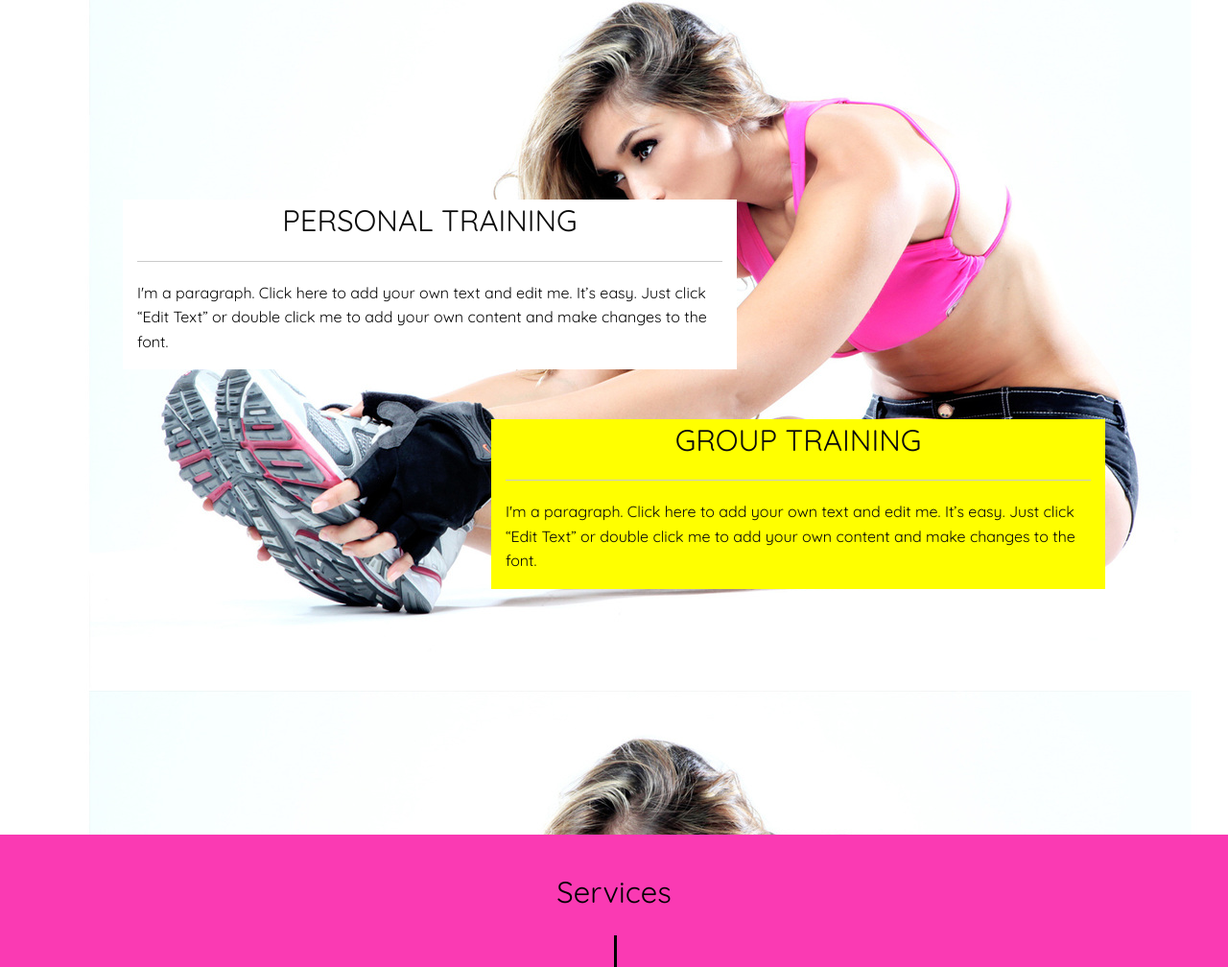
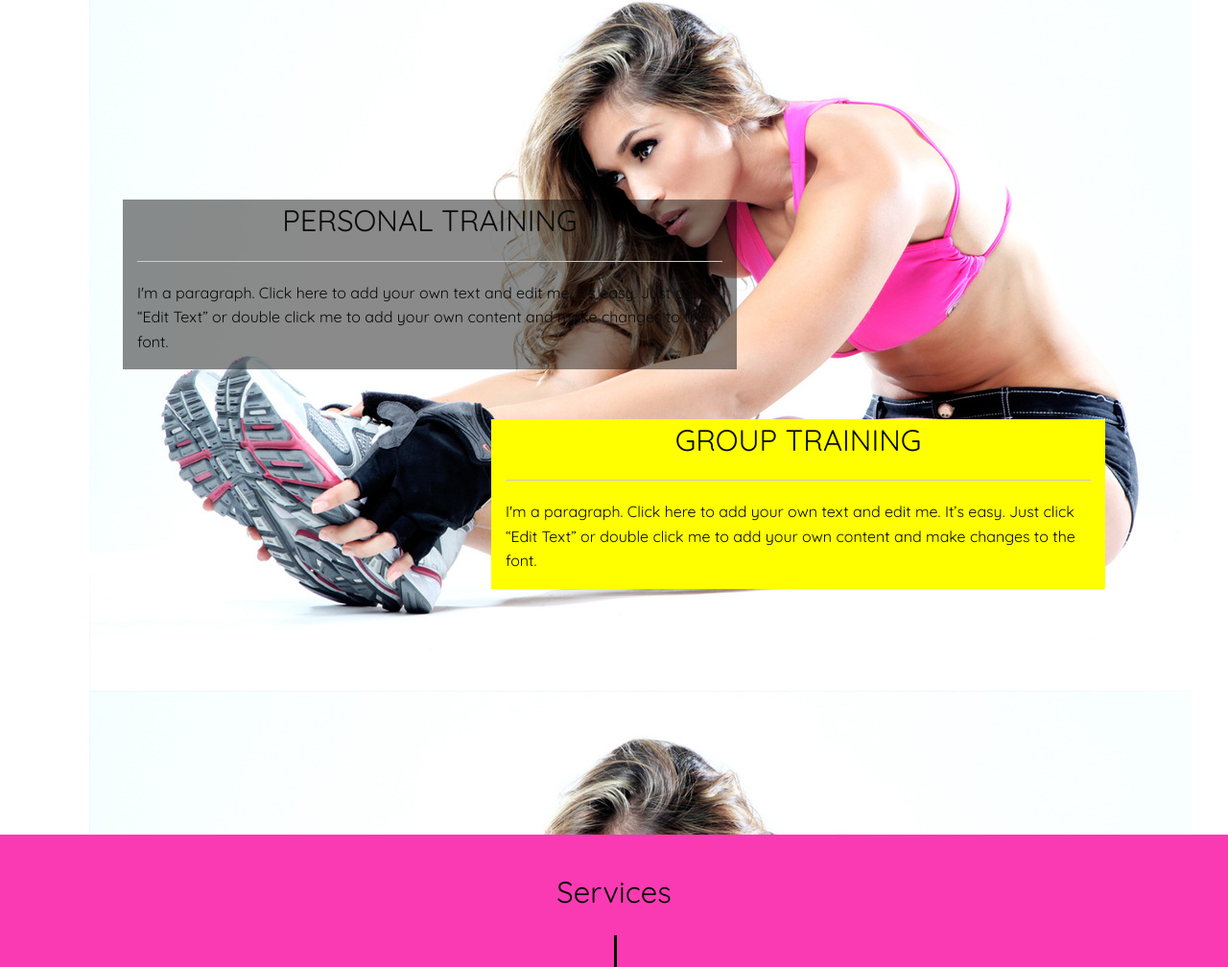
Before and after one commit to yvonnendutaw/galafitness, a plain HTML site: page index.html in a window 1280 px wide. Shown: the part 1118-2126 px from the top of the page at 96% size. Drawn offline with Linux system fonts and the light colour scheme.

Commit message:
added file

```diff
--- a/css/app.css
+++ b/css/app.css
@@ -99,7 +99,7 @@ h6 {
 }
 
 .personal {
-	background-color: white;
+	background-color: rgba(0, 0, 0, 0.46);
 	margin-top: 20%;
 	margin-left: 10%;
 }
```
